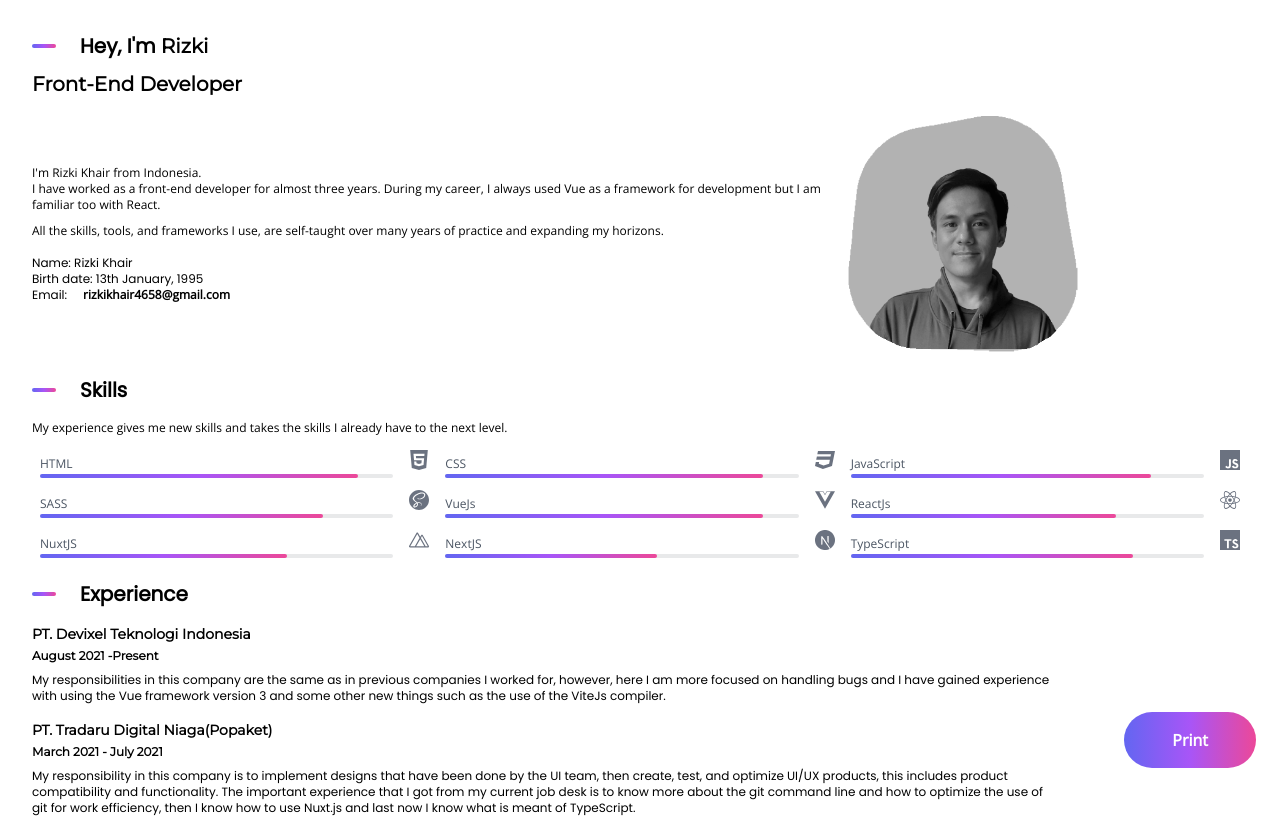
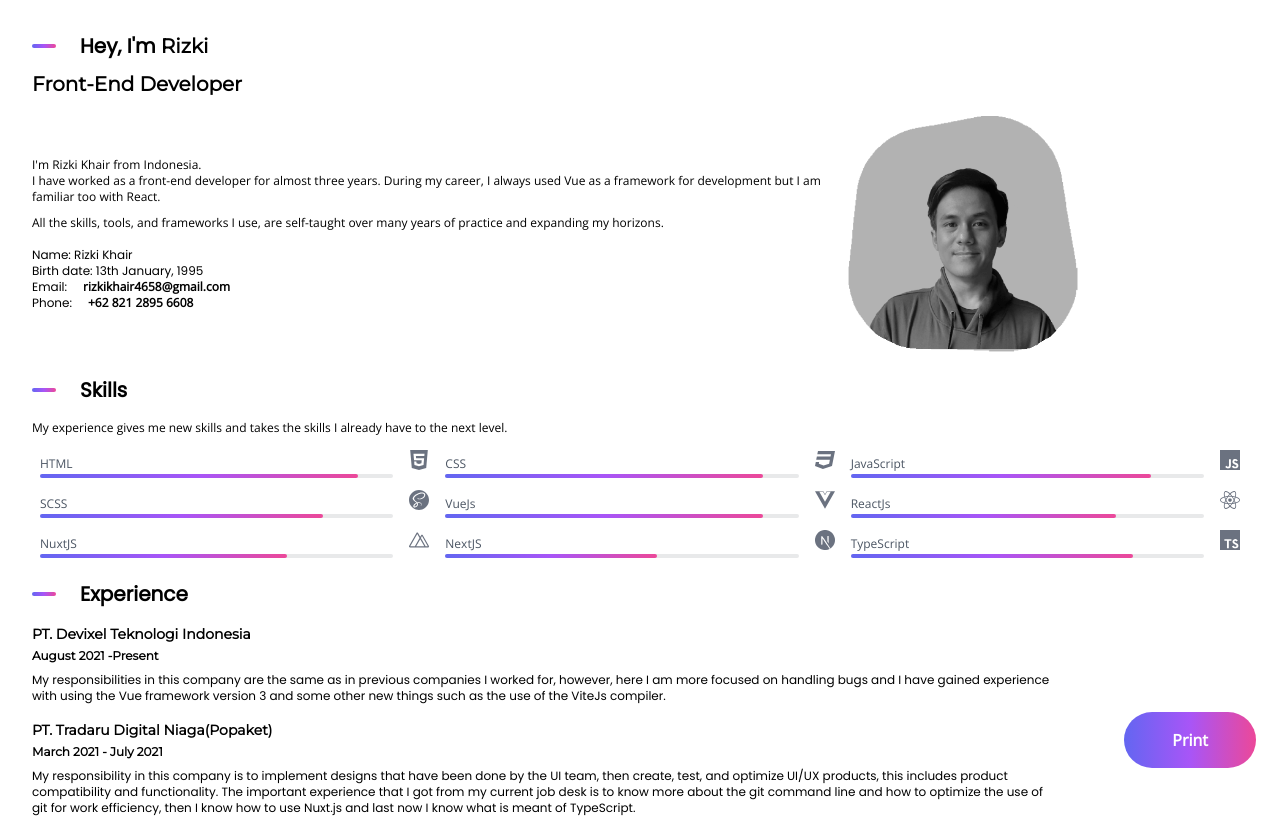
Before and after one commit to rizuki4658/rizkikhairporto, a Next.js app: page /downloads in a window 1280 px wide. Shown: the top 818 px of the page. Built offline with nearby package versions, Linux system fonts and the light colour scheme.

Commit message:
fix: downloads page update contact and skill

```diff
--- a/components/template/downloads/about.tsx
+++ b/components/template/downloads/about.tsx
@@ -35,6 +35,10 @@ export const About = () => {
               Email:
               <b>rizkikhair4658@gmail.com</b>
             </div>
+            <div className="flex items-center gap-x-4 font-poppins">
+              Phone:
+              <b>+62 821 2895 6608</b>
+            </div>
           </div>
         </div>
         <div className="flex-1">
--- a/constants/content.ts
+++ b/constants/content.ts
@@ -47,7 +47,7 @@ export const skills: Skill[] = [
     icon: 'js'
   },
   {
-    name: 'SASS',
+    name: 'SCSS',
     value: 80,
     icon: 'sass'
   },
```
